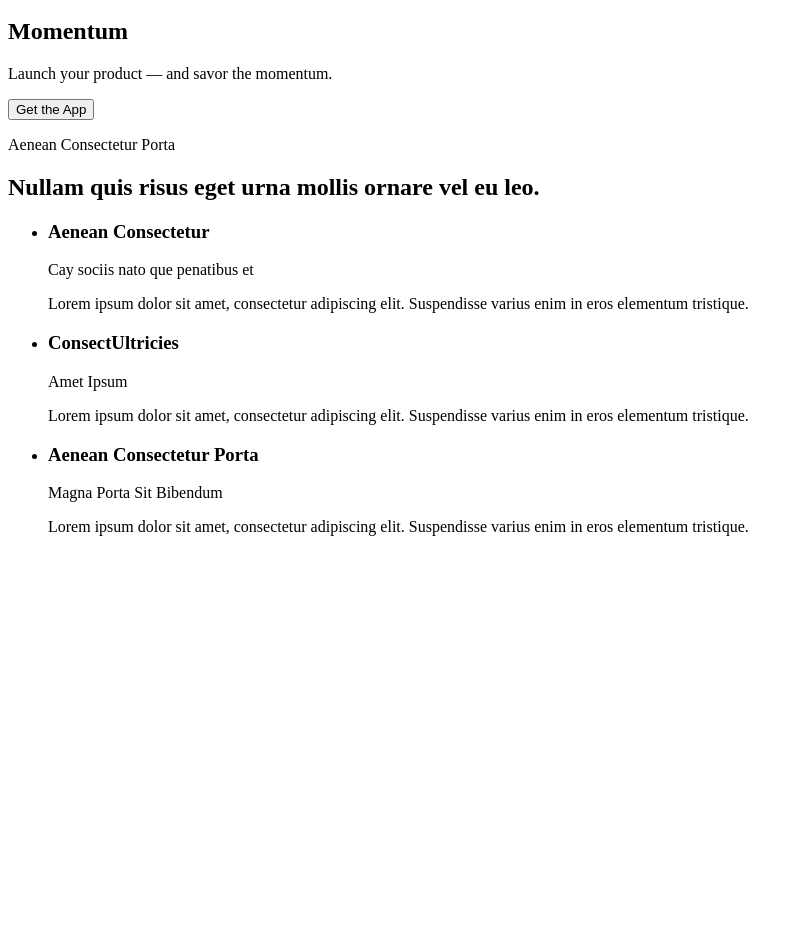
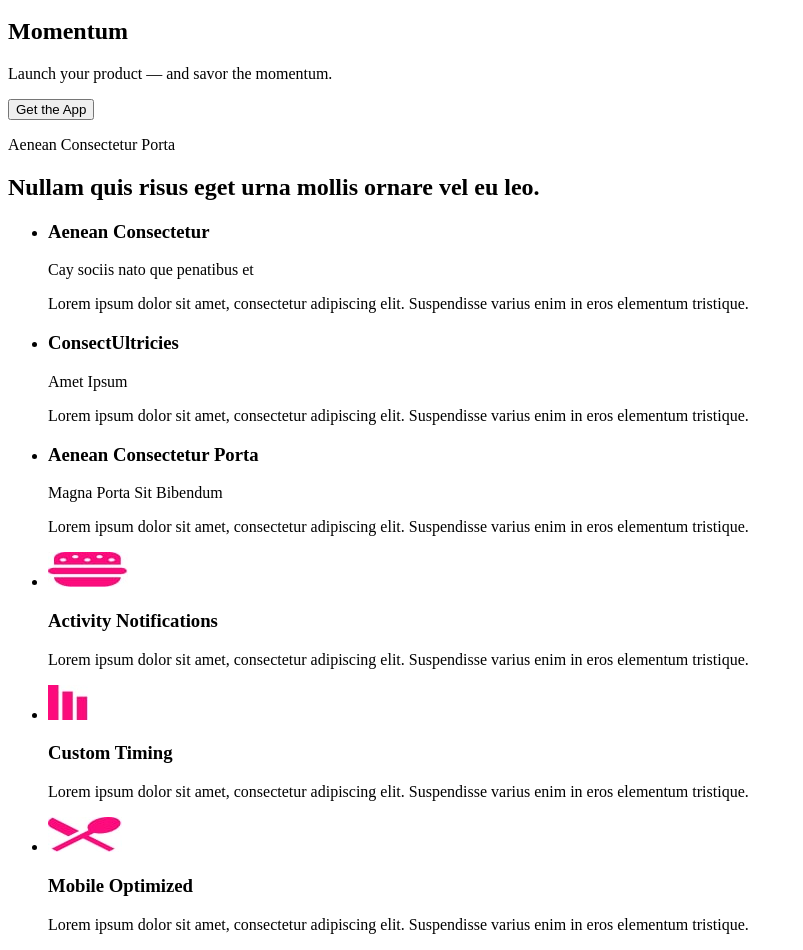
Before and after one commit to Andrey-Shtanko/Area51, a plain HTML site: page index.html in a window 1280 px wide. Shown: the part 145-1095 px from the top of the page, without its empty margins (0-803 px from the left). Before the commit the page ends 800 px from the top, so only its background shows below. Drawn offline with Linux system fonts and the light colour scheme.

Commit message:
добавил секцию особенности

```diff
--- a/index.html
+++ b/index.html
@@ -1,15 +1,15 @@
 <!DOCTYPE html>
 <html lang="en">
   <head>
-    <meta charset="UTF-8">
-    <meta http-equiv="X-UA-Compatible" content="IE=edge">
-    <meta name="viewport" content="width=device-width, initial-scale=1.0">
+    <meta charset="UTF-8" />
+    <meta http-equiv="X-UA-Compatible" content="IE=edge" />
+    <meta name="viewport" content="width=device-width, initial-scale=1.0" />
     <title>Document</title>
-    <link rel="stylesheet" href="./css/style.css">
+    <link rel="stylesheet" href="./css/style.css" />
   </head>
   <body>
     <header>
-        <a href="./index.html"><img src="./images/logo.png" alt="logo"></a>
+      <a href="./index.html"><img src="./images/logo.png" alt="logo" /></a>
       <nav>
         <ul>
           <li><a href="">About</a></li>
@@ -35,17 +35,55 @@
           <li>
             <h3>Aenean Consectetur</h3>
             <p>Cay sociis nato que penatibus et</p>
-                    <p>Lorem ipsum dolor sit amet, consectetur adipiscing elit. Suspendisse varius enim in eros elementum tristique.</p>
+            <p>
+              Lorem ipsum dolor sit amet, consectetur adipiscing elit.
+              Suspendisse varius enim in eros elementum tristique.
+            </p>
           </li>
           <li>
             <h3>ConsectUltricies</h3>
             <p>Amet Ipsum</p>
-                    <p>Lorem ipsum dolor sit amet, consectetur adipiscing elit. Suspendisse varius enim in eros elementum tristique.</p>
+            <p>
+              Lorem ipsum dolor sit amet, consectetur adipiscing elit.
+              Suspendisse varius enim in eros elementum tristique.
+            </p>
           </li>
           <li>
             <h3>Aenean Consectetur Porta</h3>
             <p>Magna Porta Sit Bibendum</p>
-                    <p>Lorem ipsum dolor sit amet, consectetur adipiscing elit. Suspendisse varius enim in eros elementum tristique.</p>
+            <p>
+              Lorem ipsum dolor sit amet, consectetur adipiscing elit.
+              Suspendisse varius enim in eros elementum tristique.
+            </p>
+          </li>
+        </ul>
+      </section>
+      <section>
+        <h2 class="visually-hidden">especially</h2>
+        <ul>
+          <li>
+            <img src="./images/redcupcake.jpg" alt="" />
+            <h3>Activity Notifications</h3>
+            <p>
+              Lorem ipsum dolor sit amet, consectetur adipiscing elit.
+              Suspendisse varius enim in eros elementum tristique.
+            </p>
+          </li>
+          <li>
+            <img src="./images/redschedule.jpg" alt="" />
+            <h3>Custom Timing</h3>
+            <p>
+              Lorem ipsum dolor sit amet, consectetur adipiscing elit.
+              Suspendisse varius enim in eros elementum tristique.
+            </p>
+          </li>
+          <li>
+            <img src="./images/redspoon.jpg" alt="" />
+            <h3>Mobile Optimized</h3>
+            <p>
+              Lorem ipsum dolor sit amet, consectetur adipiscing elit.
+              Suspendisse varius enim in eros elementum tristique.
+            </p>
           </li>
         </ul>
       </section>
```
Lines whose indentation alone changed are shown as unchanged.
